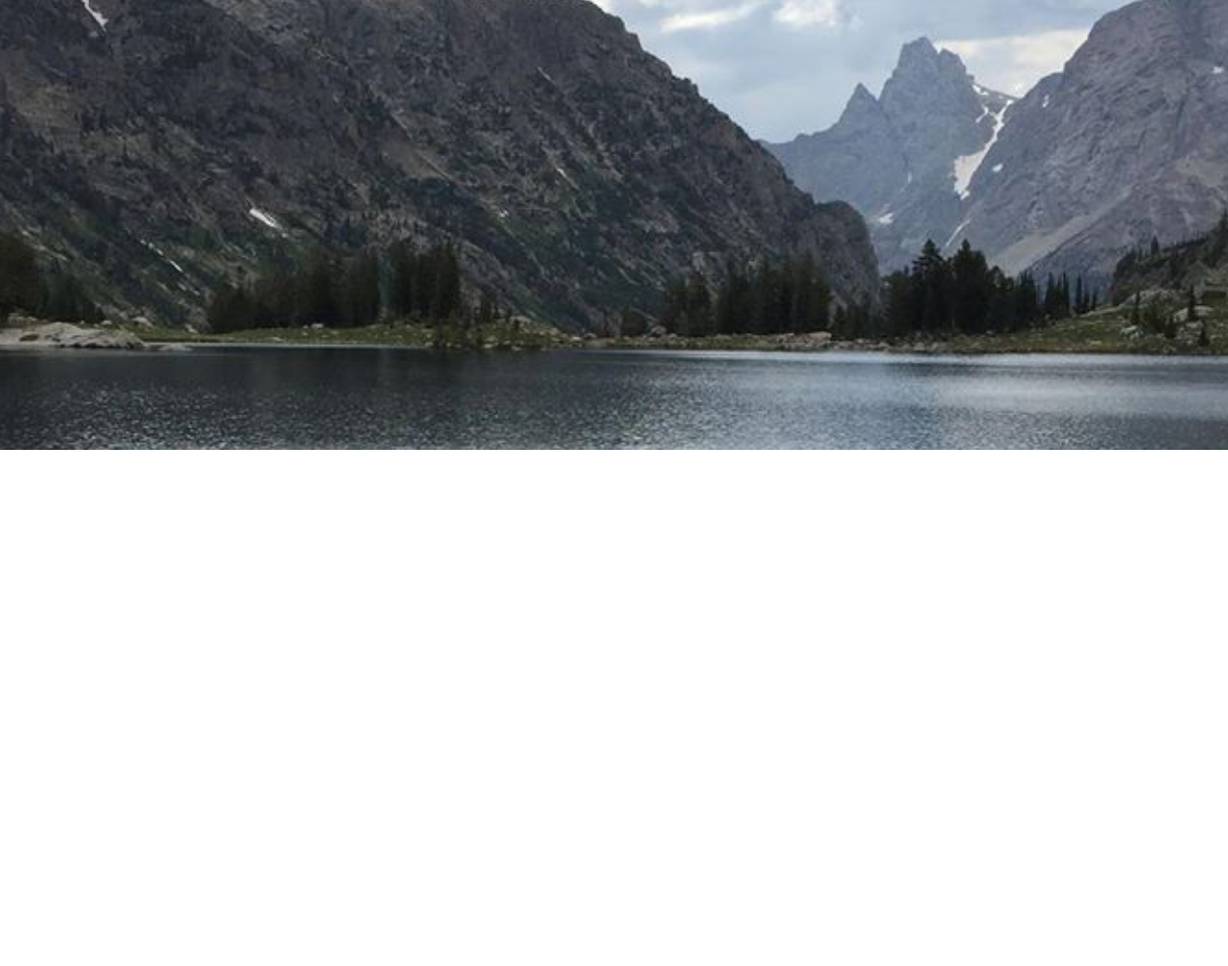
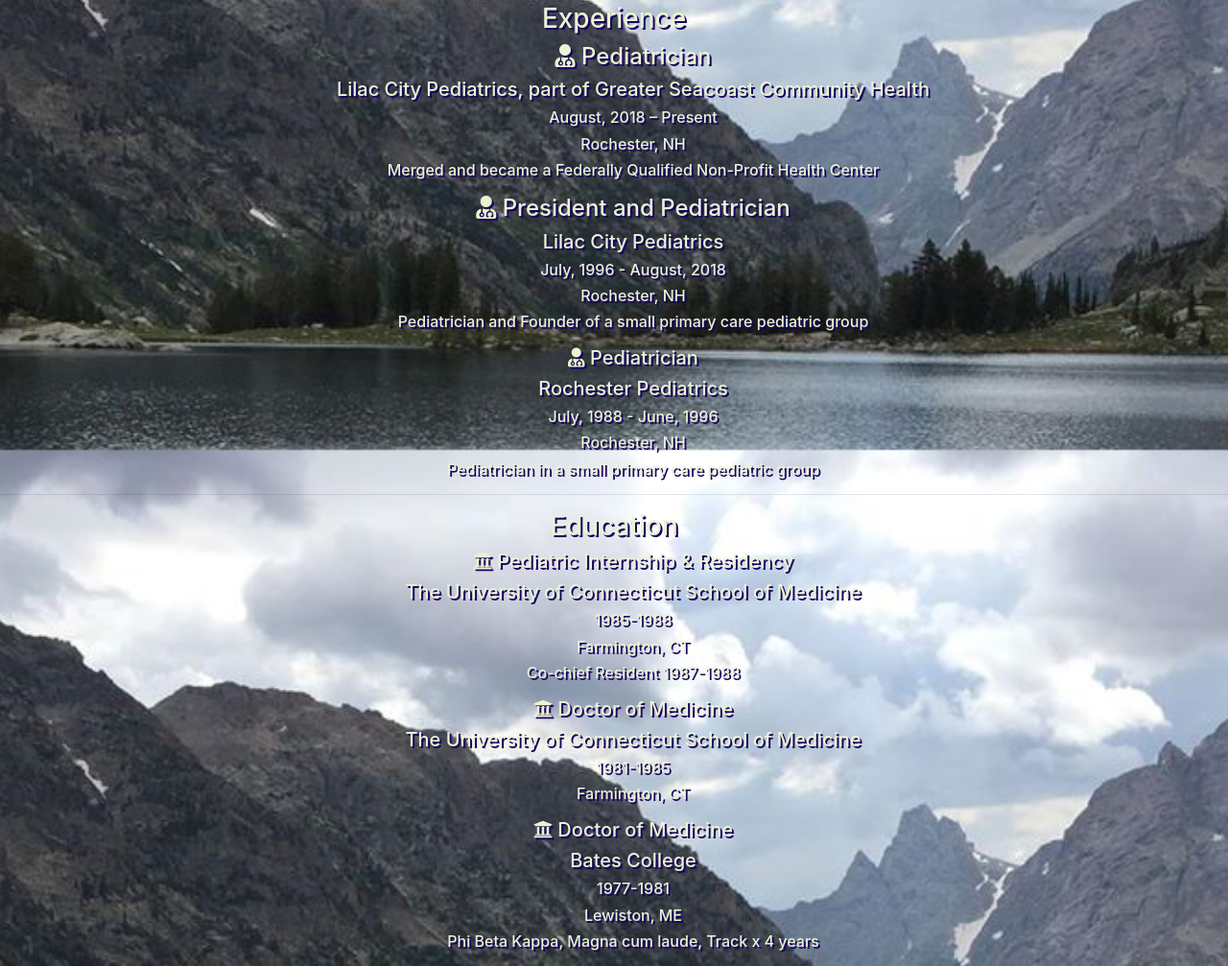
Before and after one commit to whoerman/Portfolio2020, a plain HTML site: page pediatrician.html in a window 1280 px wide. Shown: the part 331-1338 px from the top of the page at 96% size. Before the commit the page ends 800 px from the top, so only its background shows below. Drawn offline with nearby package versions, Linux system fonts and the light colour scheme; a script that the page names is missing.

Commit message:
finishing medcial data

```diff
--- a/mainjs.js
+++ b/mainjs.js
@@ -9,7 +9,7 @@ $(document).ready(function(){
           {
             breakpoint: 768,
             settings: {
-              arrows: true,
+              arrows: false,
               centerMode: true,
               centerPadding: '40px',
               slidesToShow: 3
@@ -18,7 +18,7 @@ $(document).ready(function(){
           {
             breakpoint: 480,
             settings: {
-              arrows: true,
+              arrows: false,
               centerMode: true,
               centerPadding: '40px',
               slidesToShow: 1
--- a/pediatrician.html
+++ b/pediatrician.html
@@ -69,8 +69,50 @@
     </div>
     <h3 class="choiceHeader text-center m-2">Walter Hoerman MD, FAAP</em></h3>
 
-
-
+    <h3 class="choiceHeader text-center m-2">Experience </h3>
+    <ul>
+        <h4 class="choiceHeader text-center m-2"> <i class="fas fa-user-md"></i> Pediatrician</h4>
+        <h5 class="choiceHeader text-center m-2"> Lilac City Pediatrics, part of Greater Seacoast Community Health</h5>
+        <h6 class="choiceHeader text-center m-2"> August, 2018 – Present</h6>
+        <h6 class="choiceHeader text-center m-2"> Rochester, NH</h6>
+        <h6 class="choiceHeader text-center m-2"> Merged and became a Federally Qualified Non-Profit Health Center</h6>
+    </ul>
+    <ul>
+        <h4 class="choiceHeader text-center m-2"> <i class="fas fa-user-md"></i> President and Pediatrician</h4>
+        <h5 class="choiceHeader text-center m-2"> Lilac City Pediatrics</h5>
+        <h6 class="choiceHeader text-center m-2"> July, 1996 - August, 2018</h6>
+        <h6 class="choiceHeader text-center m-2"> Rochester, NH</h6>
+        <h6 class="choiceHeader text-center m-2"> Pediatrician and Founder of a small primary care pediatric group</h6>
+    </ul>
+    <ul>
+        <h5 class="choiceHeader text-center m-2"> <i class="fas fa-user-md"></i> Pediatrician</h5>
+        <h5 class="choiceHeader text-center m-2"> Rochester Pediatrics</h5>
+        <h6 class="choiceHeader text-center m-2"> July, 1988 - June, 1996 </h6>
+        <h6 class="choiceHeader text-center m-2"> Rochester, NH</h6>
+        <h6 class="choiceHeader text-center m-2"> Pediatrician in a small primary care pediatric group</h6>
+    </ul>
+    <hr>
+    <h3 class="choiceHeader text-center m-2">Education</h3>
+    <ul>
+        <h5 class="choiceHeader text-center m-2"> <i class="fas fa-university"></i> Pediatric Internship & Residency</h5>
+        <h5 class="choiceHeader text-center m-2"> The University of Connecticut School of Medicine</h5>
+        <h6 class="choiceHeader text-center m-2"> 1985-1988 </h6>
+        <h6 class="choiceHeader text-center m-2"> Farmington, CT</h6>
+        <h6 class="choiceHeader text-center m-2"> Co-chief Resident 1987-1988</h6>
+    </ul>
+    <ul>
+        <h5 class="choiceHeader text-center m-2"> <i class="fas fa-university"></i> Doctor of Medicine</h5>
+        <h5 class="choiceHeader text-center m-2"> The University of Connecticut School of Medicine</h5>
+        <h6 class="choiceHeader text-center m-2"> 1981-1985 </h6>
+        <h6 class="choiceHeader text-center m-2"> Farmington, CT</h6>
+    </ul>
+    <ul>
+        <h5 class="choiceHeader text-center m-2"> <i class="fas fa-university"></i> Doctor of Medicine</h5>
+        <h5 class="choiceHeader text-center m-2"> Bates College</h5>
+        <h6 class="choiceHeader text-center m-2"> 1977-1981 </h6>
+        <h6 class="choiceHeader text-center m-2"> Lewiston, ME</h6>
+        <h6 class="choiceHeader text-center m-2"> Phi Beta Kappa, Magna cum laude, Track x 4 years</h6>
+    </ul>
 
     <!-- link to my javascript-->
     <script type="text/javascript" src="data.js"></script>
```
Also changed, not shown: portfolio.html (+12 -6 lines).
